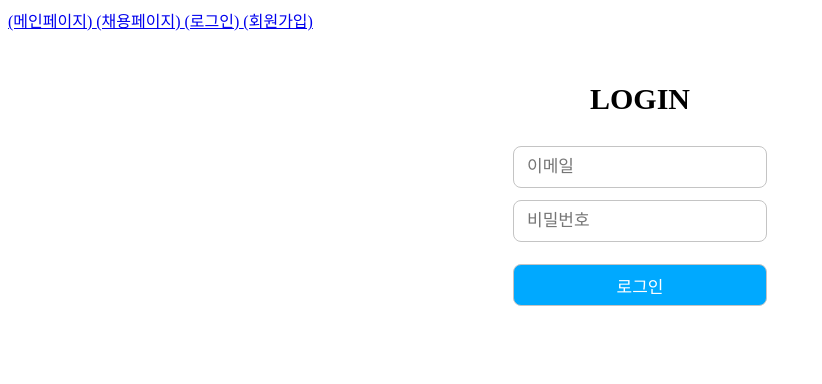
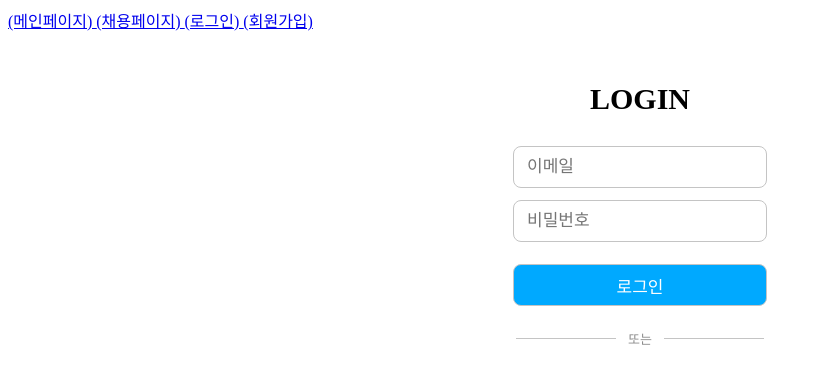
Before and after one commit to Solution-Challenge-Team/CoDI-FE, a React (Create React App) app: page /login in a window 1280 px wide. Shown: the top 384 px of the page, without its empty margins (0-822 px from the left). Built offline with nearby package versions, Linux system fonts and the light colour scheme.

Commit message:
Feat: 로그인 페이지 [또는] 배치 완료 (#7)

```diff
--- a/src/pages/login/Login.css
+++ b/src/pages/login/Login.css
@@ -36,3 +36,22 @@
   border: 1px solid #C4C4C4;
   margin-top: 10px;
 }
+
+.loginSep{
+  display: flex;
+  margin-top: 20px;
+  justify-content: center;
+  align-items: center;
+}
+
+.customHr {
+  width: 100px;
+  margin: 12px;
+  border-bottom: 1px solid #C4C4C4;
+}
+
+.orText{
+  font-size: 13px;
+  color: #8B8B8B;
+  font-weight: 400;
+}
--- a/src/pages/login/Login.js
+++ b/src/pages/login/Login.js
@@ -13,6 +13,16 @@ const Login = () => {
         <input className="loginPassword" type = "password" placeholder="비밀번호"/>
         <button className="loginBtn">로그인</button>
       </div>
+
+      <div className="loginSep">
+        <div className="customHr"/>
+        <span className="orText">또는</span>
+        <div className="customHr" />
+      </div>
+
+      <div className="loginGoogle">
+
+      </div>
     </div>
   );
 };
```
Also changed, not shown: src/assets/google.png (added).
